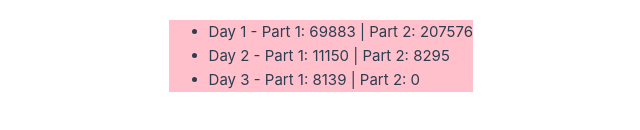
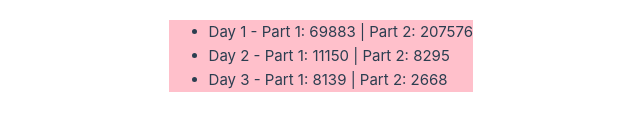
Before and after one commit to mareek/AdventOfCode2022, a Vue app in the folder advent-of-code/: page / in a window 1280 px wide. Shown: the part 344-474 px from the top of the page, without its empty margins (167-807 px from the left). Built offline with nearby package versions, Linux system fonts and the light colour scheme.

Commit message:
Day 3 - Part 2

```diff
--- a/advent-of-code/src/components/Day3.vue
+++ b/advent-of-code/src/components/Day3.vue
@@ -7,7 +7,7 @@ const day = 3;
 async function GetInput(): Promise<string[]> {
     const response = await fetch(`day${day}/input.txt`);
     const result = await response.text();
-    return result.split("\n");
+    return result.split("\n").filter(l => !!l.length);
 }
 
 const input = ref<string[]>();
@@ -55,8 +55,41 @@ const part1 = computed(() => {
         .value();
 });
 
+const allItemTypes = computed(() => {
+    const result: string[] = [];
+    for (let i = 0; i < 26; i++) {
+        result.push(String.fromCharCode(65 + i));
+        result.push(String.fromCharCode(97 + i));
+    }
+    return result;
+});
+
+function getGroupBadge(rucksacks: string[]): string {
+    return allItemTypes.value.filter(itemType => _.every(rucksacks, r => r.includes(itemType)))[0]
+}
+
+const groups = computed(() => {
+    if (!input.value)
+        return [];
+
+    const allRucksacks = input.value;
+    const result: string[][] = [];
+    for (let i = 0; i < allRucksacks.length; i += 3) {
+        result.push(allRucksacks.slice(i, i + 3))
+    }
+
+    return result;
+});
+
 const part2 = computed(() => {
-    return 0;
+    if (!input.value)
+        return 0;
+
+    return _.chain(groups.value)
+        .map(getGroupBadge)
+        .map(getPriority)
+        .sum()
+        .value();
 });
 
 </script>
--- a/advent-of-code/src/components/DayTemplate.vue
+++ b/advent-of-code/src/components/DayTemplate.vue
@@ -7,7 +7,7 @@ const day = 0;
 async function GetInput(): Promise<string[]> {
     const response = await fetch(`day${day}/input.txt`);
     const result = await response.text();
-    return result.split("\n");
+    return result.split("\n").filter(l => !!l.length);
 }
 
 const input = ref<string[]>();
```
